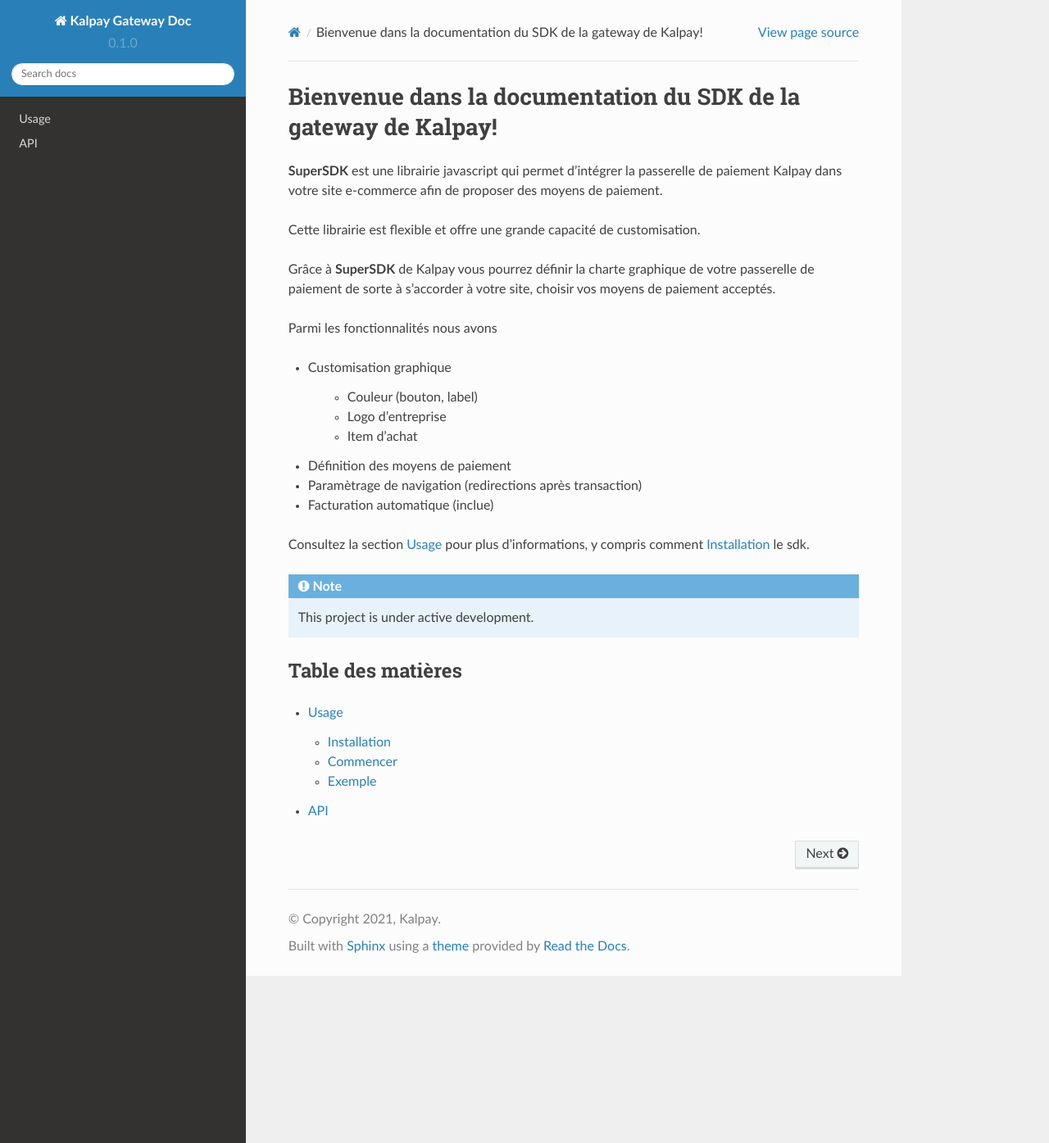
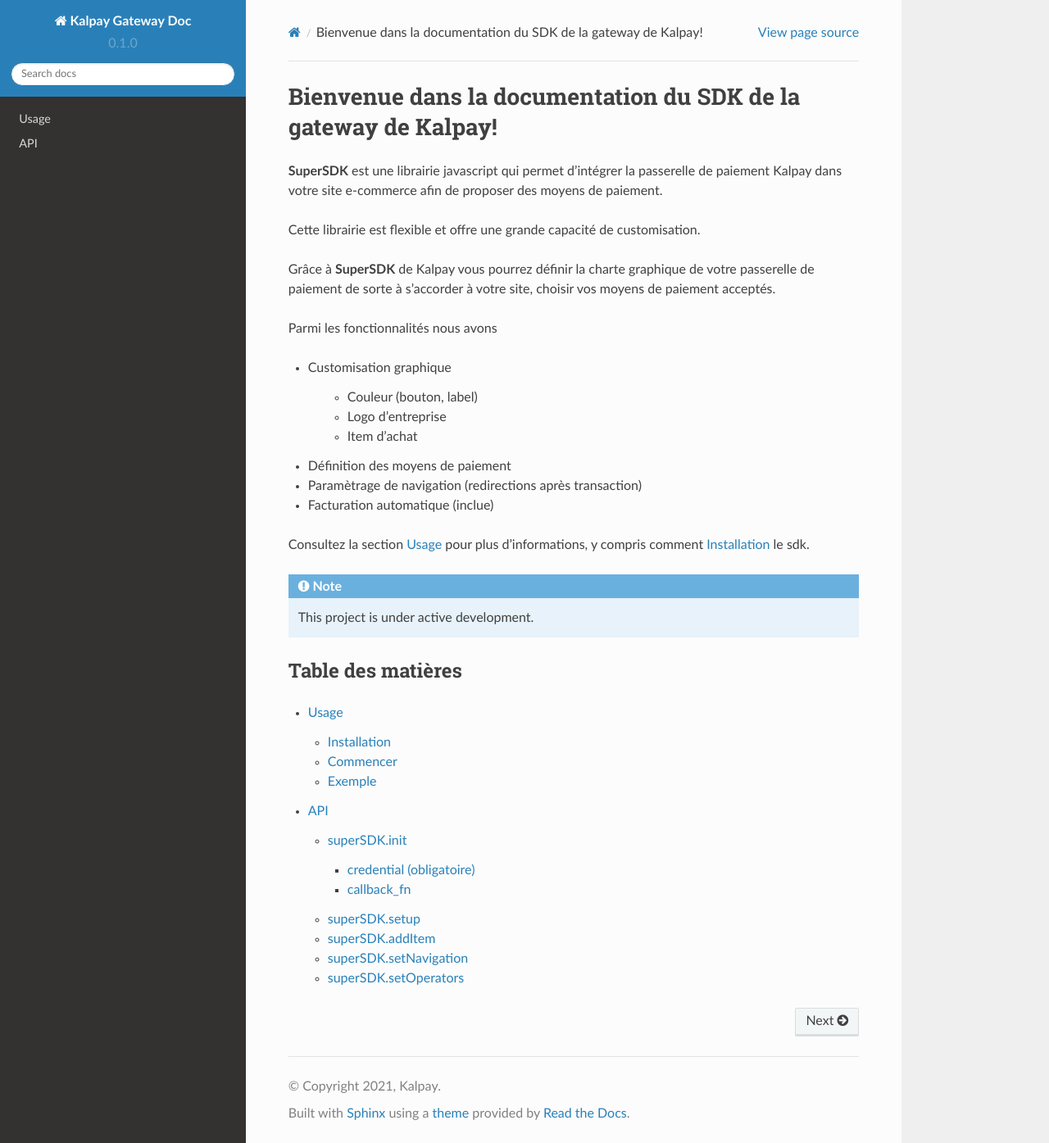
Before and after one commit to kalpayinc/kalpay-gateway-docs, a Sphinx documentation site: the page built from docs/source/index.rst, in a window 1280 px wide and 1395 px high. Shown: the whole window at 82% size. Built offline with Sphinx 7.4.7 and the Read the Docs theme 2.0.0, drawn with Linux system fonts in a browser that asks for light colours.

Commit message:
[UPDATE] api : init commit

```diff
--- a/docs/source/api.rst
+++ b/docs/source/api.rst
@@ -1,5 +1,54 @@
 API
 ===
+
+superSDK.init
+-------------
+
+la méthode ``init(credential, callback_fn)`` active la gateway grâce aux paramètres d'authentification, vérifie l'identité du compte associé et s'assure de son authenticité.
+
++-------------+-----------------------------------------------------------------------------------+
+| Paramètres | détails                                                                          |
++=============+===================================================================================+
+| credential : Object  | objet d'authentification ;                                                        |
++-------------+-----------------------------------------------------------------------------------+
+| callback_fn : function | fonction de callback pour capter à la réponse de l'initialisation de la gateway |
++-------------+-----------------------------------------------------------------------------------+
+|             |                                                                                   |
++-------------+-----------------------------------------------------------------------------------+
+
+credential (obligatoire)
+++++++++++
+
+.. highlight::javascript
+
+   {
+      accessKey: [ACCESS_KEY],
+      secretKey: [SECRET_KEY]
+   }
+
+callback_fn
+++++++++++
+
+.. highlight::javascript
+
+   function(response){
+
+   }
+
+
+superSDK.setup
+--------------
+
+
+superSDK.addItem
+----------------
+
+
+superSDK.setNavigation
+----------------------
+
+superSDK.setOperators
+---------------------
 
 .. autosummary::
    :toctree: generated
```
